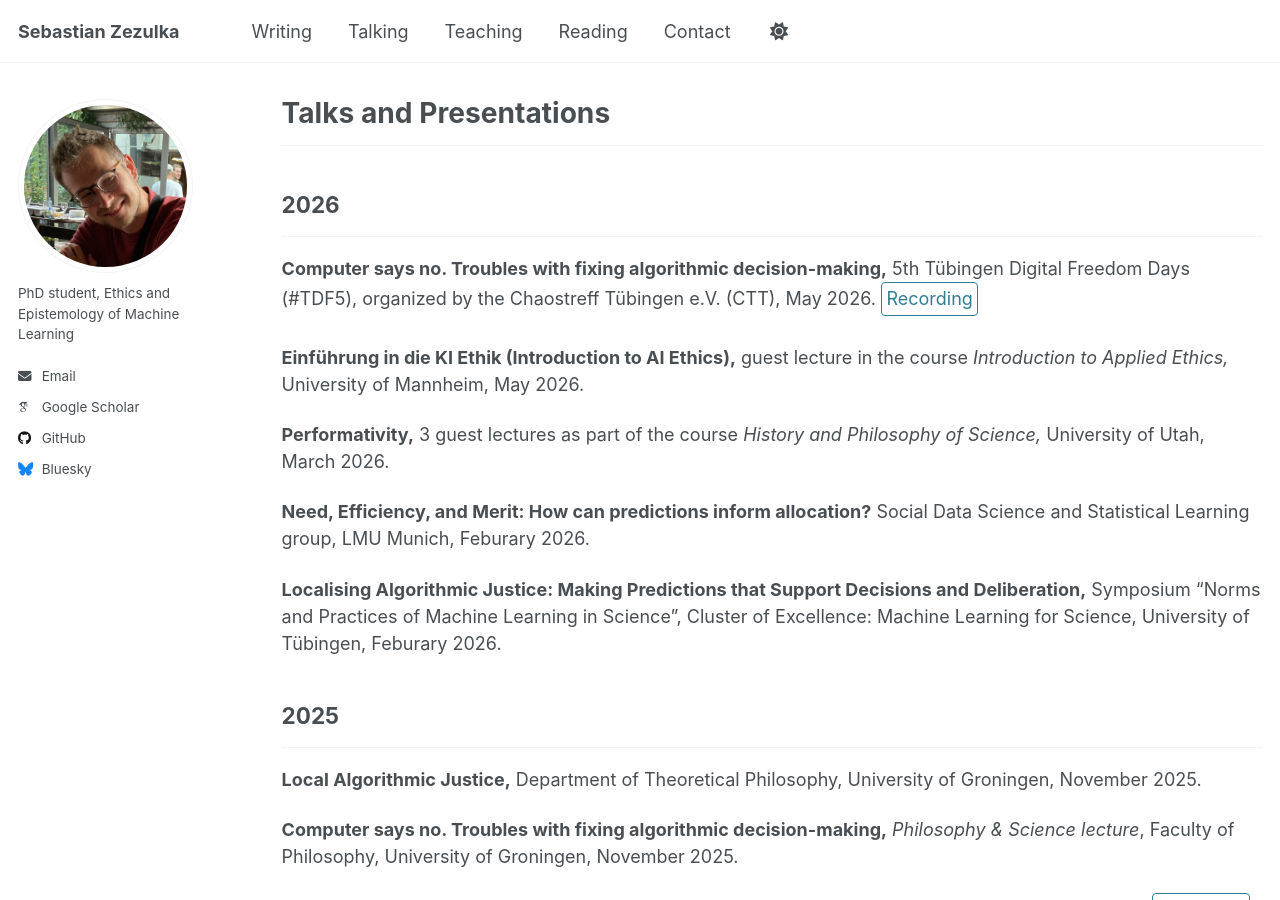
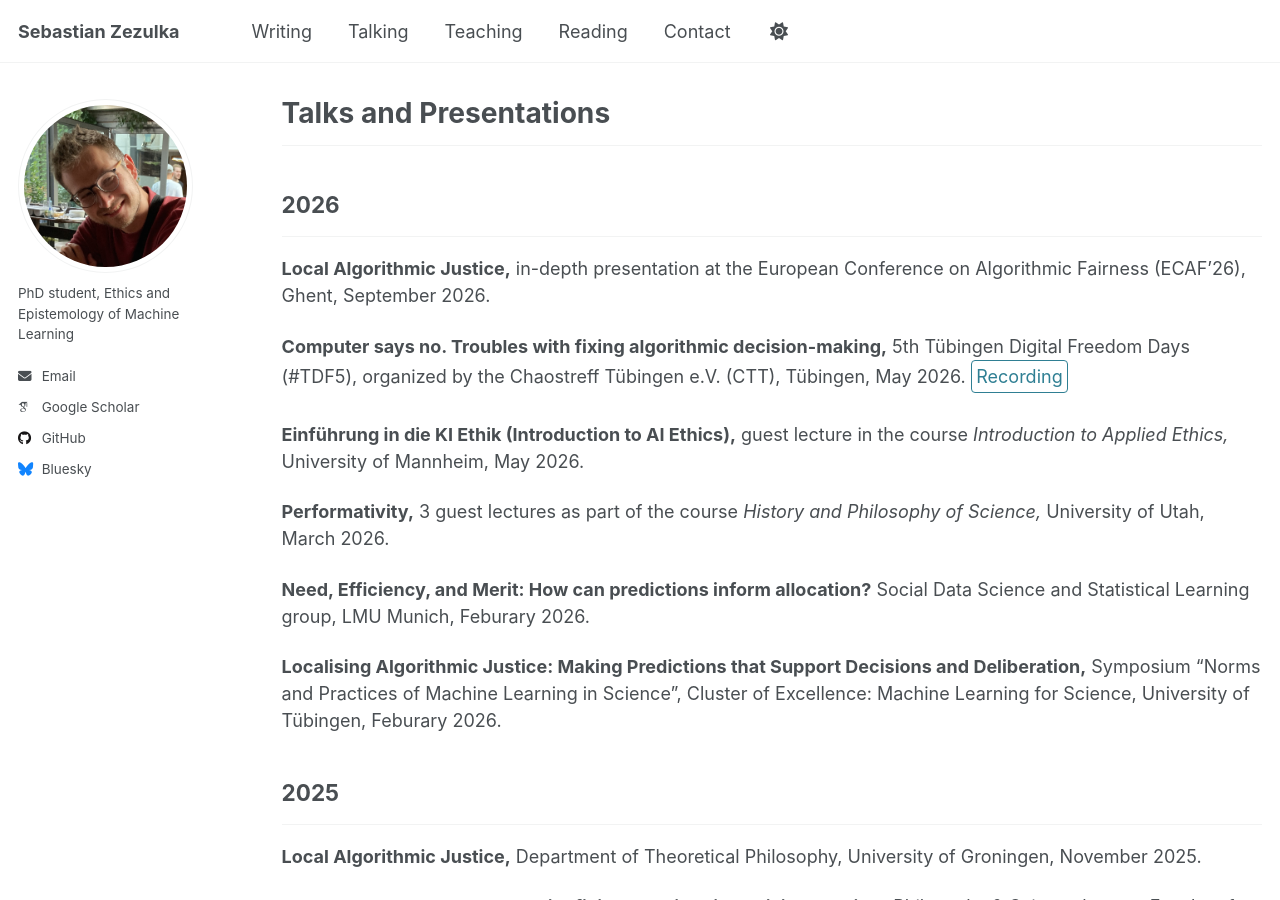
Before and after one commit to sezezulka/sezezulka.github.io, a Jekyll site: the page built from _pages/talks.md, in a window 1280 px wide and 900 px high. Built offline with Jekyll 4.4.1, drawn with Linux system fonts in a browser that asks for light colours; some web fonts are replaced; a script that is not in the unit is left out.

Commit message:
Update ECAF'26 talk

```diff
--- a/_pages/talks.md
+++ b/_pages/talks.md
@@ -8,7 +8,9 @@ author_profile: true
 ---
 ## 2026
 ---
-**Computer says no. Troubles with fixing algorithmic decision-making,** 5th Tübingen Digital Freedom Days (#TDF5), organized by the Chaostreff Tübingen e.V. (CTT), May 2026. [Recording](https://media.ccc.de/v/tdf5-125-computer-says-no-troubles-with-fixing-algorithmic-decision-making-){: .btn--research}{:target="_blank"}
+**Local Algorithmic Justice,** in-depth presentation at the European Conference on Algorithmic Fairness (ECAF'26), Ghent, September 2026.
+
+**Computer says no. Troubles with fixing algorithmic decision-making,** 5th Tübingen Digital Freedom Days (#TDF5), organized by the Chaostreff Tübingen e.V. (CTT), Tübingen, May 2026. [Recording](https://media.ccc.de/v/tdf5-125-computer-says-no-troubles-with-fixing-algorithmic-decision-making-){: .btn--research}{:target="_blank"}
 
 **Einführung in die KI Ethik (Introduction to AI Ethics),** guest lecture in the course *Introduction to Applied Ethics,* University of Mannheim, May 2026.
 
```
